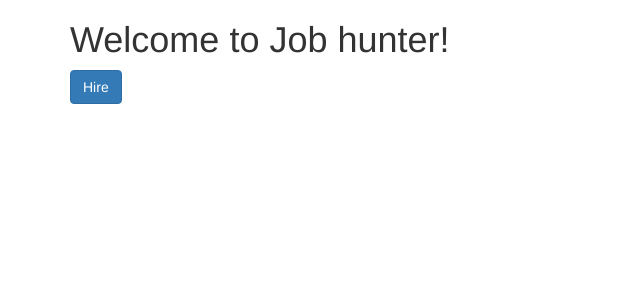
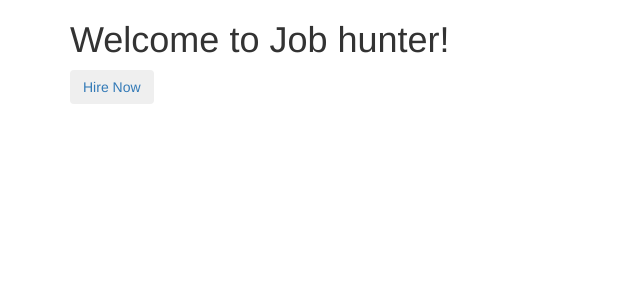
Before and after one commit to Mohamud-Dev/Job-hunter, a Flask app: page / in a window 1280 px wide. Shown: the top 300 px of the page, without its empty margins (0-640 px from the left). Run offline with Flask 2, Linux system fonts and the light colour scheme; parts of the project's set-up code (start-up, migrations or seed data) failed here and were passed over; some libraries are stand-ins or nearby versions.

Commit message:
add link to hire form

```diff
--- a/app/main/views.py
+++ b/app/main/views.py
@@ -11,7 +11,7 @@ def index():
 
 
 @main.route('/hire/new/', methods = ['GET','POST'])
-@login_required
+
 
 def new_hire():
     form = Hire()
--- a/app/models.py
+++ b/app/models.py
@@ -1,5 +1,5 @@
 
-   class Hiring:
+class Hiring:
     '''
     Article class to define Movie Objects
     '''
--- a/app/templates/index.html
+++ b/app/templates/index.html
@@ -6,7 +6,7 @@
 
 <div class="container">
     <h1>{{title}}</h1>
-    <input type="button" class="btn btn-primary" value="Hire">
+    <button id="add" class="btn"><a  href="/hire/new/"> Hire Now </a>
 </div>
 
 {% endblock%}
```
